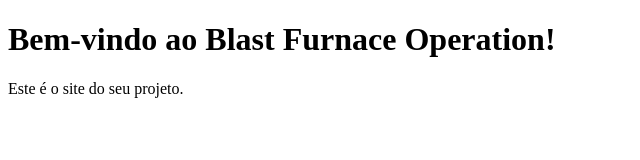
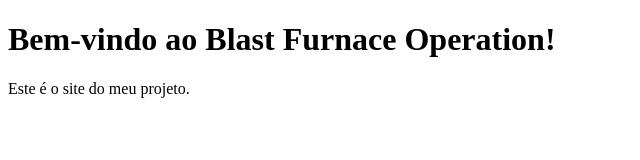
Before and after one commit to Misaelr94/blastfurnaceop.github.io, a plain HTML site: page index.html in a window 1280 px wide. Shown: the full height of the page, 0-640 px from the left. Drawn offline with Linux system fonts and the light colour scheme.

Commit message:
Update index.html

```diff
--- a/index.html
+++ b/index.html
@@ -7,6 +7,6 @@
 </head>
 <body>
     <h1>Bem-vindo ao Blast Furnace Operation!</h1>
-    <p>Este é o site do seu projeto.</p>
+    <p>Este é o site do meu projeto.</p>
 </body>
 </html>
```
